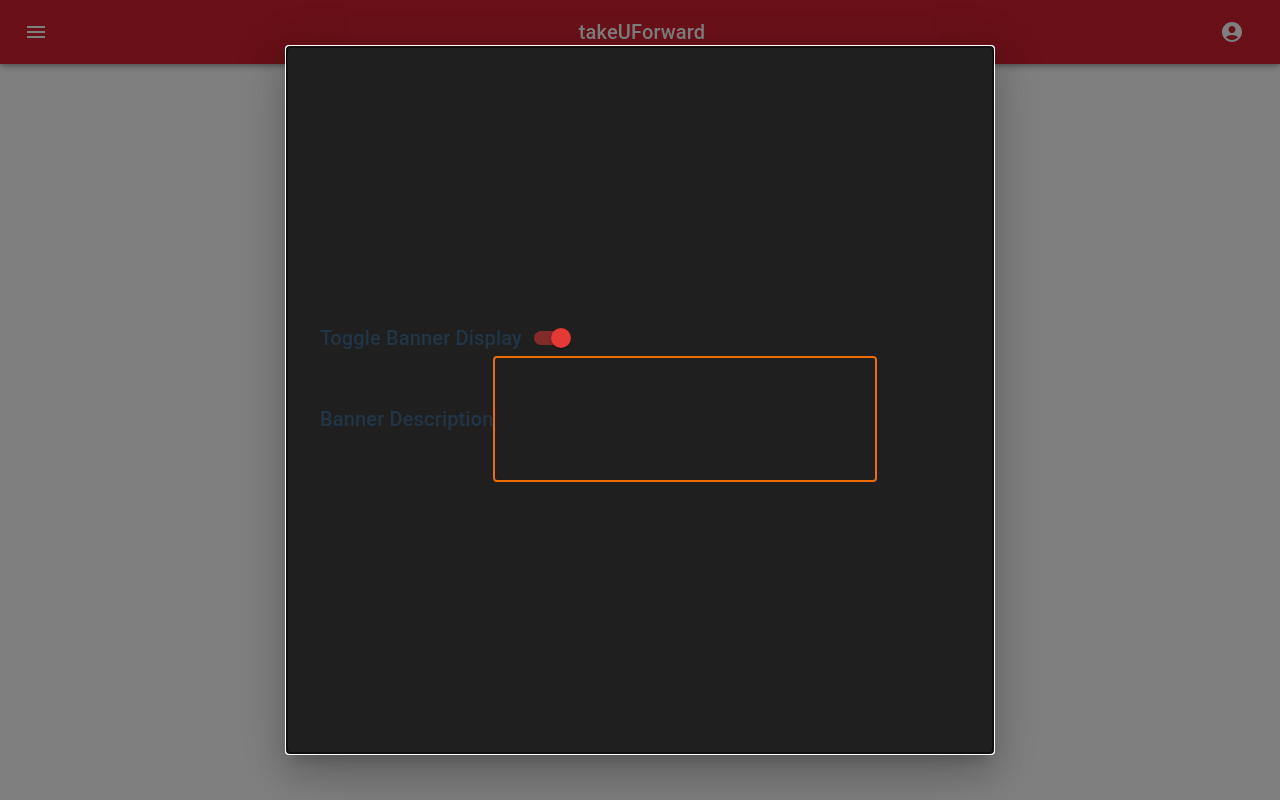
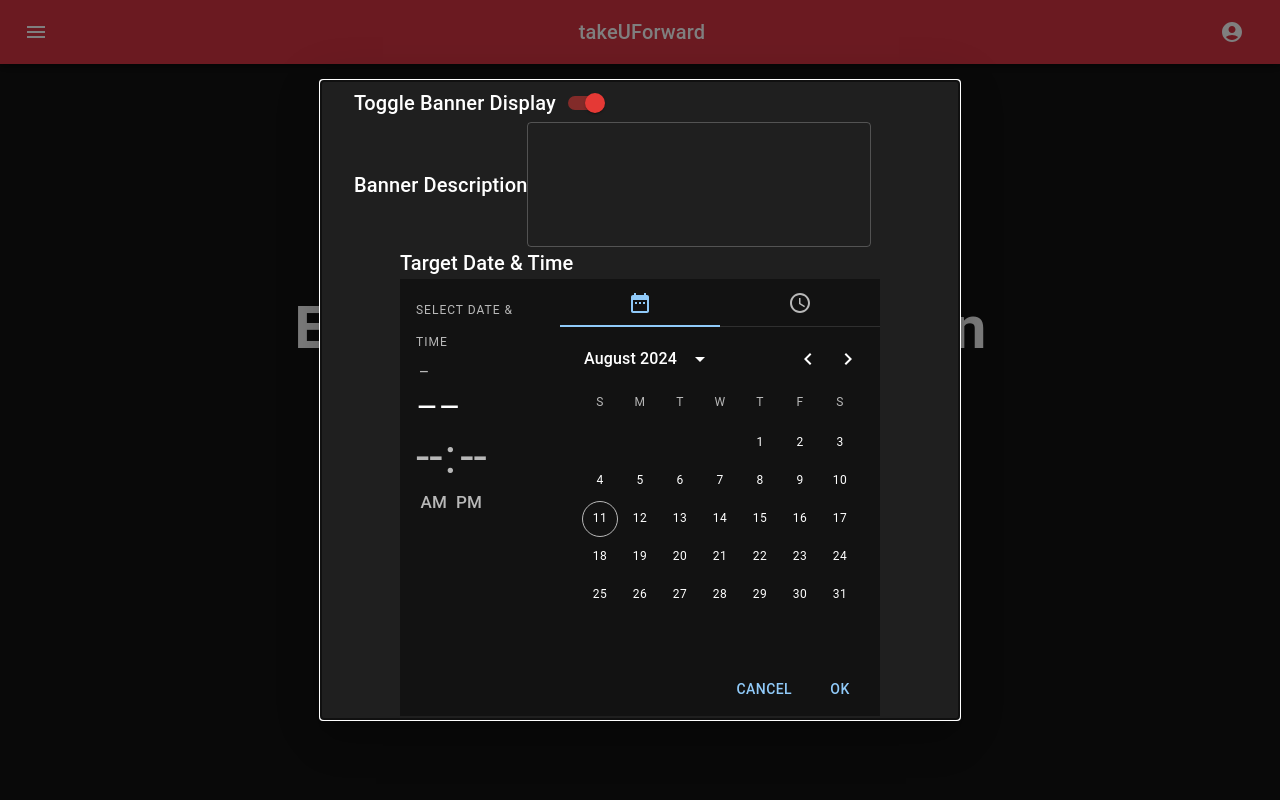
Before and after one commit to n0tv1cky/countdown-app, a React (Vite) app: page / in a window 1280 px wide. Built offline with nearby package versions, Linux system fonts and the light colour scheme.

Commit message:
Added Date & Time Picker component

```diff
--- a/src/App.jsx
+++ b/src/App.jsx
@@ -1,25 +1,31 @@
-import { useState } from 'react'
-import { Box, Typography } from '@mui/material'
-import './App.css'
-import Navbar from './components/Navbar';
-import { Banner } from './components/Banner';
+import { useState } from "react";
+import { Box, Typography } from "@mui/material";
+import "./App.css";
+import Navbar from "./components/Navbar";
+import { Banner } from "./components/Banner";
+import { ThemeProvider, createTheme } from "@mui/material/styles";
+import CssBaseline from "@mui/material/CssBaseline";
 
+const darkTheme = createTheme({
+  palette: {
+    mode: "dark",
+  },
+});
 
 function App() {
   const [countdownTime, setCountdownTime] = useState("");
 
-  const fetchTime = () => {
-
-  }
+  const fetchTime = () => {};
 
   return (
-    <>
+    <ThemeProvider theme={darkTheme}>
+      <CssBaseline />
       <Box>
         <Navbar />
         <Banner />
       </Box>
-    </>
-  )
+    </ThemeProvider>
+  );
 }
 
-export default App
+export default App;
--- /dev/null
+++ b/src/components/CustomDateTimePicker.jsx
@@ -0,0 +1,33 @@
+import * as React from "react";
+import { AdapterDayjs } from "@mui/x-date-pickers/AdapterDayjs";
+import { LocalizationProvider } from "@mui/x-date-pickers/LocalizationProvider";
+import { StaticDateTimePicker } from "@mui/x-date-pickers/StaticDateTimePicker";
+import { Typography } from "@mui/material";
+import Box from "@mui/material/Box";
+
+export default function CustomDateTimePicker() {
+  return (
+    <>
+      <Box
+        sx={{
+          display: "flex",
+          flexDirection: "column",
+          alignItems: "start",
+        }}
+      >
+        <Typography variant="h6">Target Date & Time</Typography>
+        <LocalizationProvider dateAdapter={AdapterDayjs}>
+          <StaticDateTimePicker
+            orientation="landscape"
+            components={{
+              Toolbar: (props) => (
+                <PickersToolbar {...props} title="Custom Toolbar" />
+              ),
+              Day: (props) => <PickersDay {...props} disableMargin />,
+            }}
+          />
+        </LocalizationProvider>
+      </Box>
+    </>
+  );
+}
--- a/src/components/SettingsModal.jsx
+++ b/src/components/SettingsModal.jsx
@@ -9,6 +9,8 @@ import SettingsIcon from "@mui/icons-material/Settings";
 import BasicSwitch from "./BasicSwitch";
 import TextField from "@mui/material/TextField";
 import { display } from "@mui/system";
+import CustomDateTimePicker from "./CustomDateTimePicker";
+import { red } from "@mui/material/colors";
 
 const style = {
   position: "absolute",
@@ -84,12 +86,21 @@ export default function SettingsModal() {
                 multiline
                 rows={4}
                 // label="Outlined secondary"
-                color="warning"
-                focused
+                // focused
                 sx={{
                   width: "60%",
                 }}
               />
+            </Box>
+            <Box
+              sx={{
+                display: "flex",
+                flexDirection: "row",
+                alignItems: "center",
+                justifyContent: "center",
+              }}
+            >
+              <CustomDateTimePicker label={"Choose Target Date & Time"} />
             </Box>
           </Box>
         </Fade>
```
